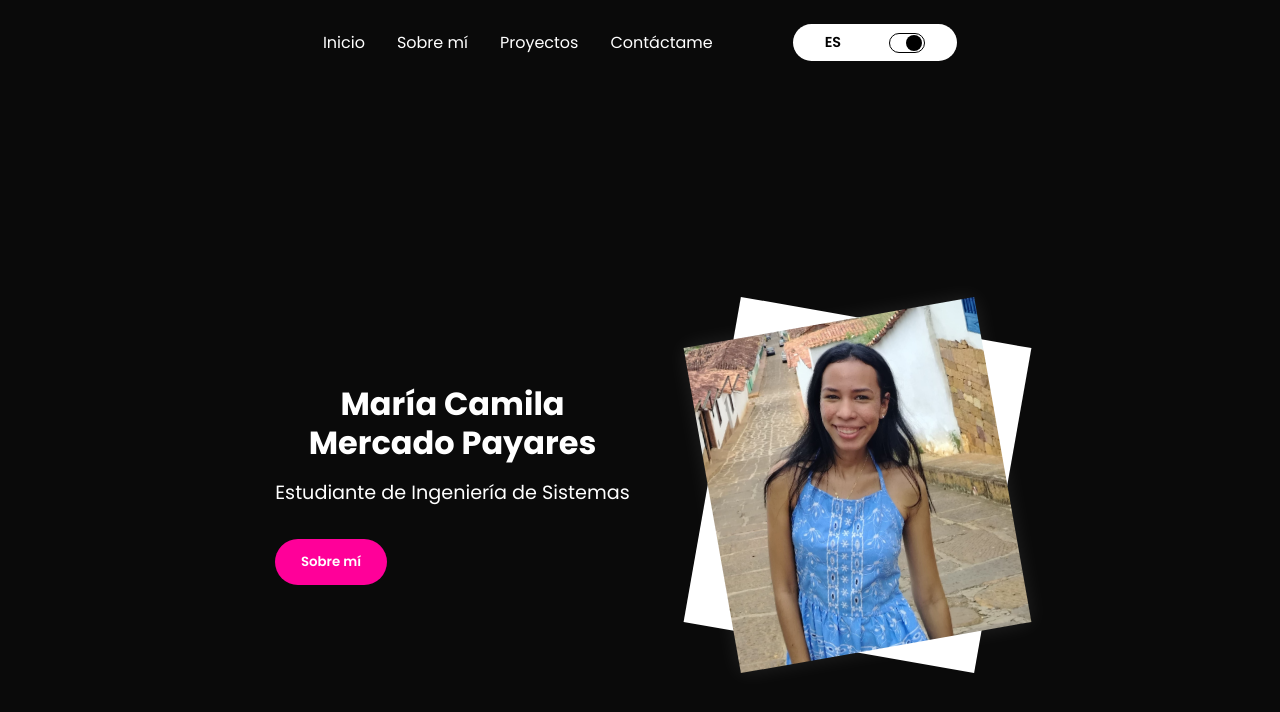
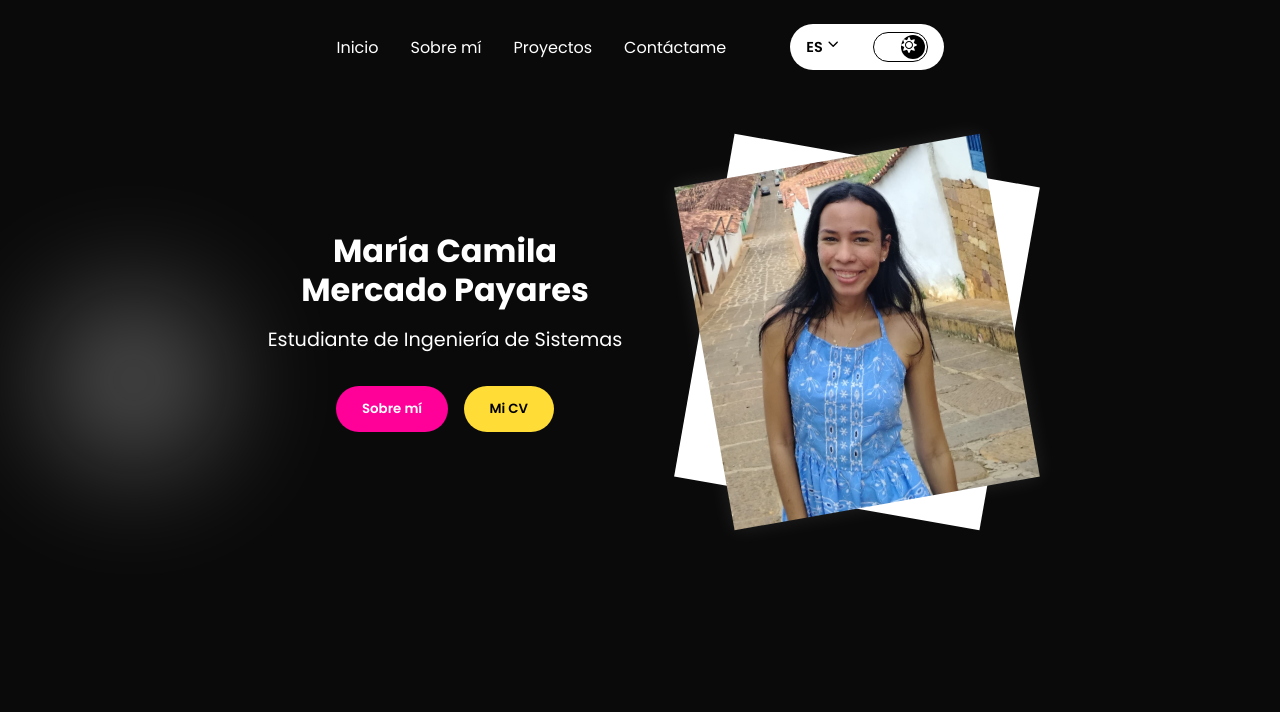
Before and after one commit to mcamilamp/my-portfolio, a React (Vite) app: page / in a window 1280 px wide. Shown: the top 712 px of the page. Built offline with nearby package versions, Linux system fonts and the light colour scheme.

Commit message:
Add react-icons dependency; enhance Home and NavBar components with new styles and functionality

```diff
--- a/package.json
+++ b/package.json
@@ -11,7 +11,8 @@
   },
   "dependencies": {
     "react": "^19.1.0",
-    "react-dom": "^19.1.0"
+    "react-dom": "^19.1.0",
+    "react-icons": "^5.5.0"
   },
   "devDependencies": {
     "@eslint/js": "^9.30.1",
--- a/src/assets/styles/Home.css
+++ b/src/assets/styles/Home.css
@@ -3,8 +3,12 @@
   justify-content: center;
   gap: 5rem;
   align-items: center;
-  padding: 4rem 10%;
-  min-height: 100vh;
+  padding: 4rem 10% 4rem 10%;
+}
+
+.home-content {
+  position: relative;
+  z-index: 1;
 }
 
 .home-content h1 {
@@ -22,6 +26,13 @@
   font-weight: 300;
 }
 
+.buttons-home {
+  display: flex;
+  gap: 1rem;
+  justify-content: center;
+  margin-top: 1.5rem;
+}
+
 .btn-pink {
   background-color: #ff0099;
   color: white;
@@ -30,13 +41,34 @@
   border-radius: 25px;
   font-weight: 600;
   cursor: pointer;
-  transition: 0.3s ease;
+  /* transition: 0.3s ease; */
+}
+
+.btn-pink:hover {
+  border-right: #ff83ce 6px solid;
+  border-bottom: #ff83ce 6px solid;
+}
+
+.btn-yellow {
+  background-color: #ffdc36;
+  color: black;
+  border: none;
+  padding: 0.8rem 1.6rem;
+  border-radius: 25px;
+  font-weight: 600;
+  cursor: pointer;
+  /* transition: 0.3s ease; */
+}
+
+.btn-yellow:hover {
+  border-right: #aa8b00 6px solid;
+  border-bottom: #aa8b00 6px solid;
 }
 
 .home-image {
   position: relative;
-  width: 295px;
-  height: 330px;
+  width: 310px;
+  height: 348px;
 }
 
 .image-bg {
@@ -58,3 +90,19 @@
   z-index: 1;
   position: relative;
 }
+
+.light-effect {
+  position: absolute;
+  top: -1%;
+  left: -80%;
+  width: 300px;
+  height: 300px;
+  background: radial-gradient(
+    50% 50% at 50% 50%,
+    rgba(255, 255, 255, 0.5) 0%,
+    rgba(184, 184, 184, 0) 80%
+  );
+
+  filter: blur(60px);
+  z-index: 0;
+}
--- a/src/assets/styles/NavBar.css
+++ b/src/assets/styles/NavBar.css
@@ -2,7 +2,7 @@
   display: flex;
   justify-content: center;
   align-items: center;
-  gap: 5rem;
+  gap: 4rem;
   padding: 1.5rem 10%;
   position: sticky;
   top: 0;
@@ -26,9 +26,9 @@
 .toggle-container {
   display: flex;
   align-items: center;
-  gap: 3rem;
+  gap: 2rem;
   background-color: white;
-  padding: 0.5rem 2rem;
+  padding: 0.5rem 1rem;
   border-radius: 30px;
   cursor: pointer;
   user-select: none;
@@ -41,10 +41,10 @@
 }
 
 .switch {
-  width: 36px;
-  height: 20px;
+  width: 55px;
+  height: 30px;
   background-color: transparent;
-  border: 1.5px solid black;
+  border: 1.7px solid black;
   border-radius: 20px;
   display: flex;
   align-items: center;
@@ -54,8 +54,8 @@
 }
 
 .switch .circle {
-  width: 16px;
-  height: 16px;
+  width: 24px;
+  height: 24px;
   background-color: black;
   border-radius: 50%;
   transition: transform 0.3s ease;
--- a/src/components/NavBar.jsx
+++ b/src/components/NavBar.jsx
@@ -1,5 +1,7 @@
 import React, { useState } from "react";
-import "../assets/styles/NavBar.CSS"; // Assuming you have a CSS file for styles
+import "../assets/styles/NavBar.CSS";
+import { IoIosArrowDown } from "react-icons/io";
+import { FaSun } from "react-icons/fa";
 
 function NavBar() {
   const [darkMode, setDarkMode] = useState(false);
@@ -20,9 +22,13 @@ function NavBar() {
         </ul>
       </div>
       <div className="toggle-container">
-        <span className="label">ES</span>
+        <span className="label">
+          ES <IoIosArrowDown />
+        </span>
         <div className={`switch ${darkMode ? "" : "active"}`}>
-          <div className="circle" />
+          <div className="circle">
+            <FaSun />
+          </div>
         </div>
       </div>
     </nav>
--- a/src/pages/Home.jsx
+++ b/src/pages/Home.jsx
@@ -1,17 +1,22 @@
 import React from "react";
-import "../assets/styles/Home.CSS"; // Assuming you have a CSS file for styles
+import "../assets/styles/Home.CSS";
 import profileImage from "../assets/images/foto-perfil.jpg";
 
 function Home() {
   return (
     <section className="home">
       <div className="home-content">
+        <div className="light-effect"></div>
         <h1>
           María Camila <br />
           Mercado Payares
         </h1>
         <p>Estudiante de Ingeniería de Sistemas</p>
-        <button className="btn-pink">Sobre mí</button>
+
+        <div className="buttons-home">
+          <button className="btn-pink">Sobre mí</button>
+          <button className="btn-yellow">Mi CV</button>
+        </div>
       </div>
       <div className="home-image">
         <div className="image-bg" />
```
Also changed, not shown: 1 other file (tests, documents, lock files or other folders).
